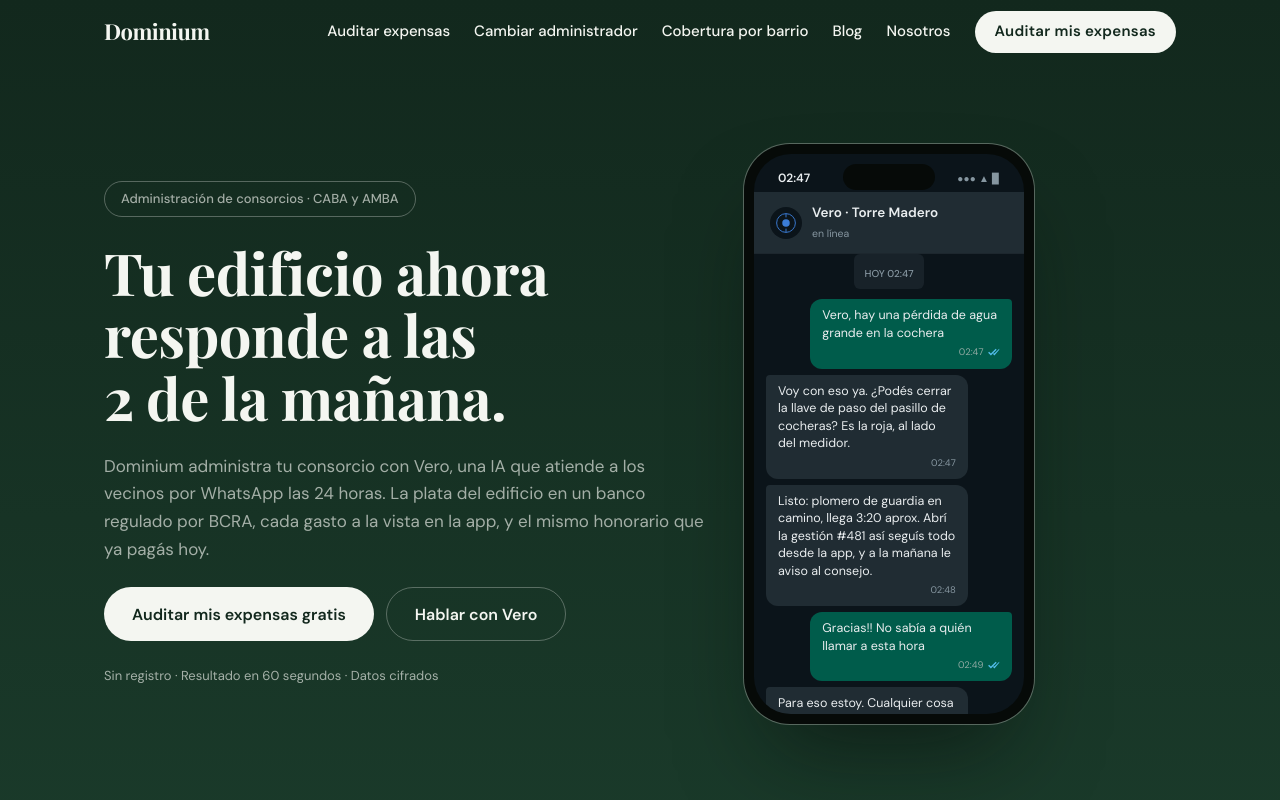
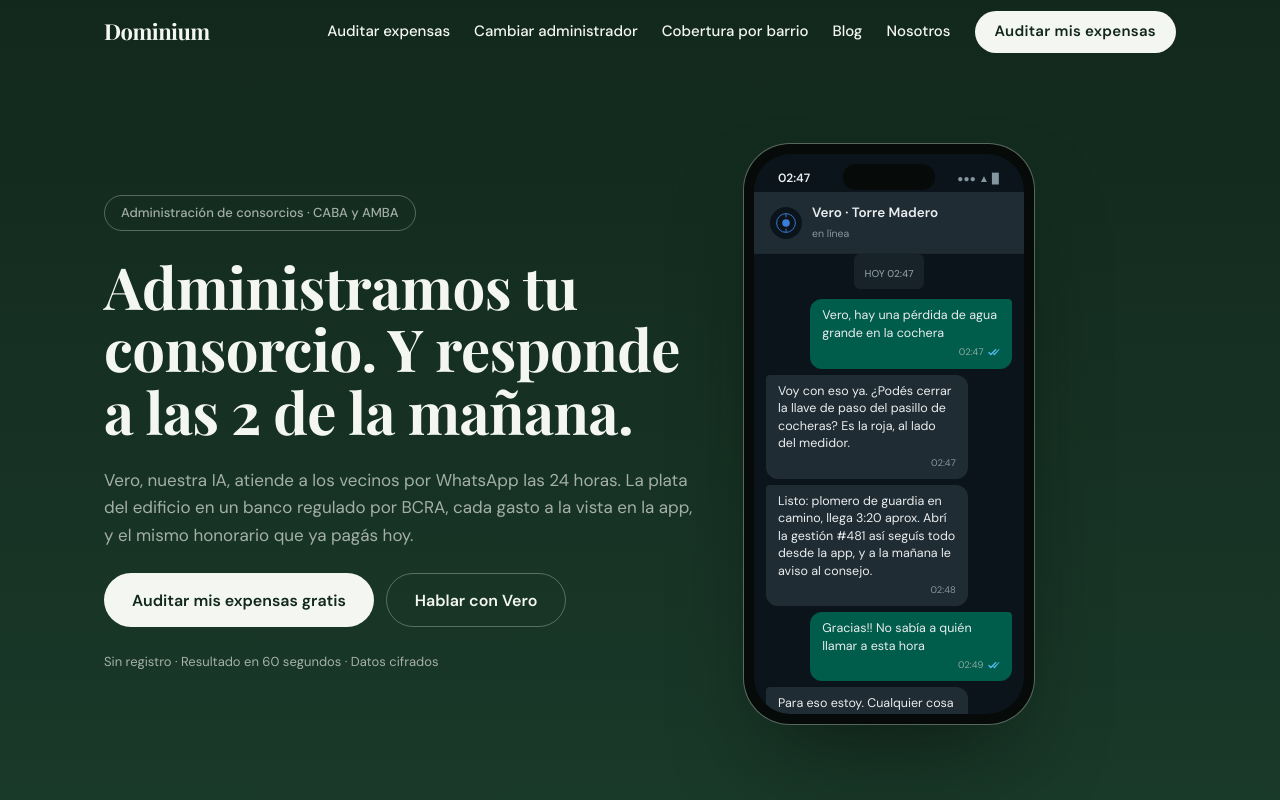
Before and after one commit to Dominium-App/dominium-landing, a Next.js app: page / in a window 1280 px wide. Shown: the top 800 px of the page. Built offline with nearby package versions, Linux system fonts and the light colour scheme.

Commit message:
fix(hero): update text for clarity and improved messaging

```diff
--- a/components/home/hero.tsx
+++ b/components/home/hero.tsx
@@ -20,16 +20,16 @@
             className="home-rise font-serif text-[clamp(34px,5.2vw,58px)] font-bold leading-[1.08] tracking-[-0.01em] text-on-forest text-balance"
             style={{ animationDelay: '80ms' }}
           >
-            Tu edificio ahora responde a las 2 de la mañana.
+            Administramos tu consorcio. Y responde a las 2 de la mañana.
           </h1>
 
           <p
             className="home-rise max-w-[54ch] text-[17px] leading-relaxed text-on-forest-dim"
             style={{ animationDelay: '160ms' }}
           >
-            Dominium administra tu consorcio con Vero, una IA que atiende a los vecinos por
-            WhatsApp las 24 horas. La plata del edificio en un banco regulado por BCRA, cada
-            gasto a la vista en la app, y el mismo honorario que ya pagás hoy.
+            Vero, nuestra IA, atiende a los vecinos por WhatsApp las 24 horas. La plata del
+            edificio en un banco regulado por BCRA, cada gasto a la vista en la app, y el
+            mismo honorario que ya pagás hoy.
           </p>
 
           <div
```
